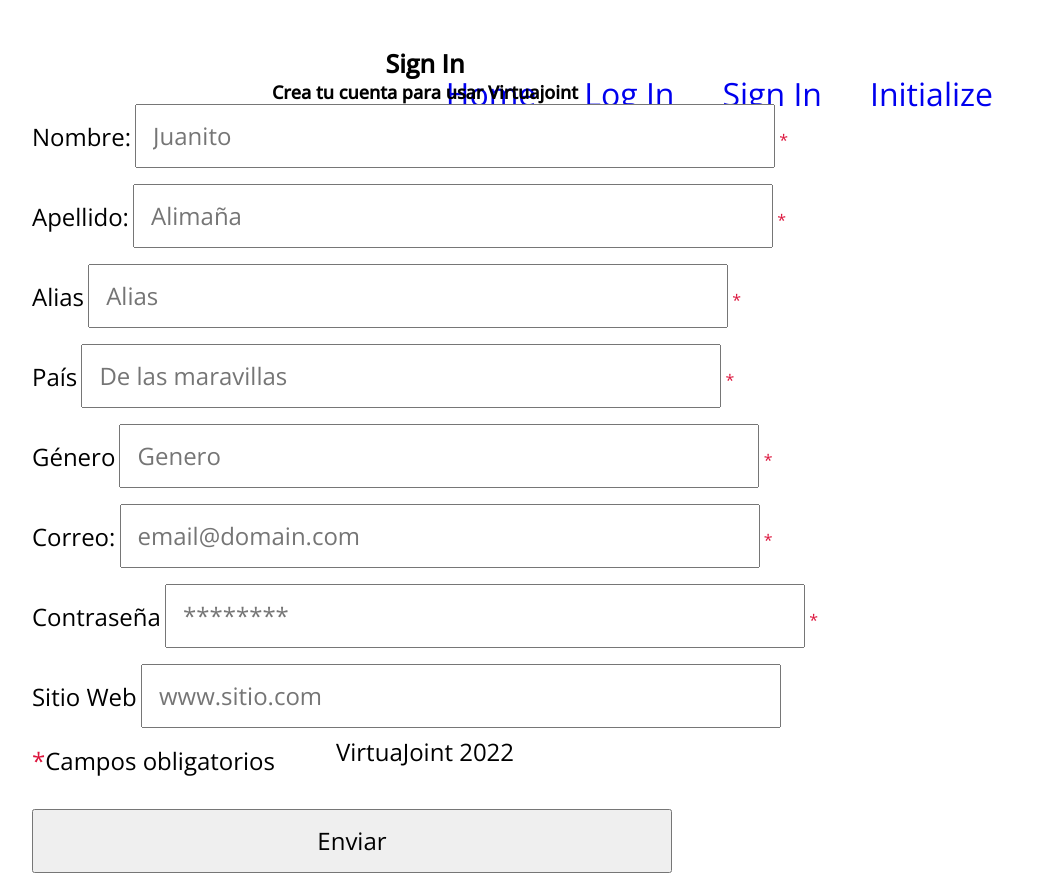
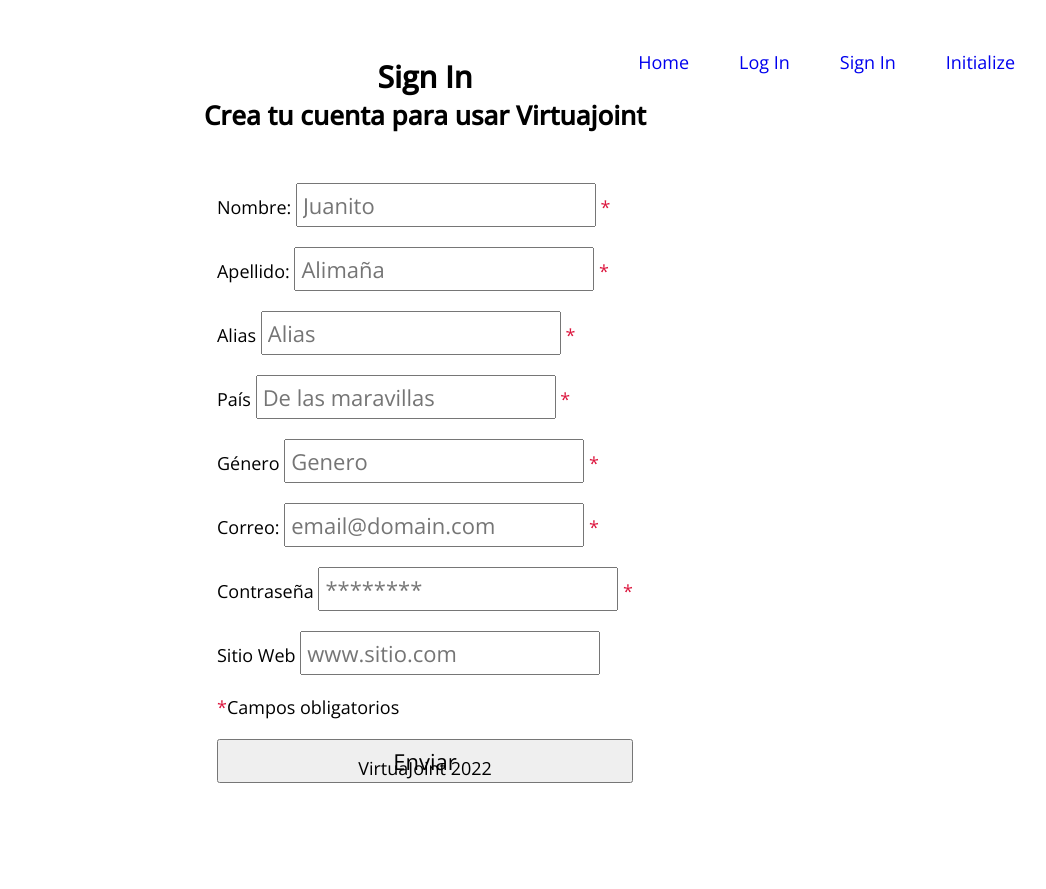
Before and after one commit to natan9019/virtuajoint, a PHP site: page /signin.html in a window 1280 px wide. Shown: the whole page, without its empty margins (215-1261 px from the left). After the commit the page ends 783 px from the top, so only its background shows below. Run offline with PHP 8.4, Linux system fonts and the light colour scheme.

Commit message:
Estilos corregidos en general para que puedan leerse mejor los textos

```diff
--- a/public/css/styles.css
+++ b/public/css/styles.css
@@ -5,55 +5,46 @@
     text-decoration: none;
     list-style: none;
     font-family: "Open Sans", sans-serif;
+    font-size: 18px;
 }
+
 html {
-    /* font-size: 62.5%; FIXME  @humberto Hay que cambiar esta propiedad*/
+    min-height: 100%;
+    position: relative;
     scroll-behavior: smooth;
     box-sizing: border-box;
 }
 
-body {
-    position: relative;
-    height: 100vh;
-}
-
 h1 {
-    /* Cambie este valor por px */
-    font-size: 25px;
+    font-size: 30px;
 }
 
 h2 {
-    /* Cambie este valor por px */
-    font-size: 18px;
+    font-size: 26px;
+}
+
+h3,
+input {
+    font-size: 22px;
 }
 
 p,
-label {
-    font-size: 1.5rem;
-}
-
-input {
-    width: 40rem;
-    height: 4rem;
-    padding: 0 1rem;
-    font-size: 1.5rem;
+label,
+a {
+    font-size: 18px;
 }
 
 .navbar {
     display: flex;
     justify-content: end;
     text-align: center;
-    padding: 3rem;
-    font-size: 2rem;
+    padding: 50px 50px 0px 0px;
+    margin-bottom: 50px;
 }
 
 .navbar-menu {
     display: flex;
-    flex-direction: row;
-}
-
-.navbar-menu li {
-    padding: 1.5rem;
+    gap: 50px;
 }
 
 .mainSection {
@@ -61,14 +52,27 @@ input {
     flex-direction: column;
     justify-content: center;
     align-items: center;
-    height: 70vh;
     width: 100%;
+}
+
+.heroSection,
+.loginSection,
+.signinSection,
+.initializeSection {
+    height: 80vh;
+}
+
+.loginSection form,
+.signupSection form {
+    display: flex;
+    flex-direction: column;
+    gap: 20px;
+    padding: 50px;
 }
 
 .form-login {
     display: flex;
     flex-direction: column;
-    padding: 5px;
 }
 
 /* FIXME @HUMBERTO Modifiqué momentaneamente este estilo para acomodar el formulario */
@@ -80,11 +84,13 @@ input {
 }
 
 form input {
-    margin-bottom: 1rem;
+    margin-bottom: 0;
+    padding: 5px;
 }
 
 input[type="submit"] {
-    margin-top: 2rem;
+    cursor: pointer;
+    margin-top: 0;
 }
 
 .form-div {
@@ -101,9 +107,8 @@ input[type="submit"] {
     position: absolute;
     bottom: 0;
     width: 100%;
-    padding: 2rem;
     text-align: center;
-    font-size: 2rem;
+    padding: 20px;
 }
 
 @media (max-width: 900px) {
--- a/public/initialize.html
+++ b/public/initialize.html
@@ -22,7 +22,7 @@
         </ul>
     </nav>
 
-    <section id="formInitializeContainer" class="mainSection">
+    <section id="formInitializeContainer" class="initializeSection mainSection">
         <h1>Define los siguientes datos y pulsa "Inicializar" para comenzar a usar VirtuaJoint</h1><br>
         <h2>Nota: Deja los valores por default para un entorno local</h2><br>
         <form action="/createSystemDB.php" method="POST">
@@ -43,6 +43,9 @@
             <input type="submit" id="btnSubmit" value="Inicializar">
         </form>
     </section>
+    <footer class="footer">
+        <p>VirtuaJoint 2022</p>
+    </footer>
 </body>
 
 </html>
--- a/public/login.html
+++ b/public/login.html
@@ -41,7 +41,6 @@
         <p>¿Olvidaste tu contraseña? Haz click <a href="" class="link-forgotPassword">aquí</a></p>
     </section>
 
-
     <footer class="footer">
         <p>VirtuaJoint 2022</p>
     </footer>
--- a/public/signin.html
+++ b/public/signin.html
@@ -22,7 +22,7 @@
         </ul>
     </nav>
 
-    <section class="signupSection mainSection">
+    <section class="signinSection mainSection">
         <h1>Sign In</h1>
         <h2>Crea tu cuenta para usar Virtuajoint</h2>
         <section class="signupSection">
```
